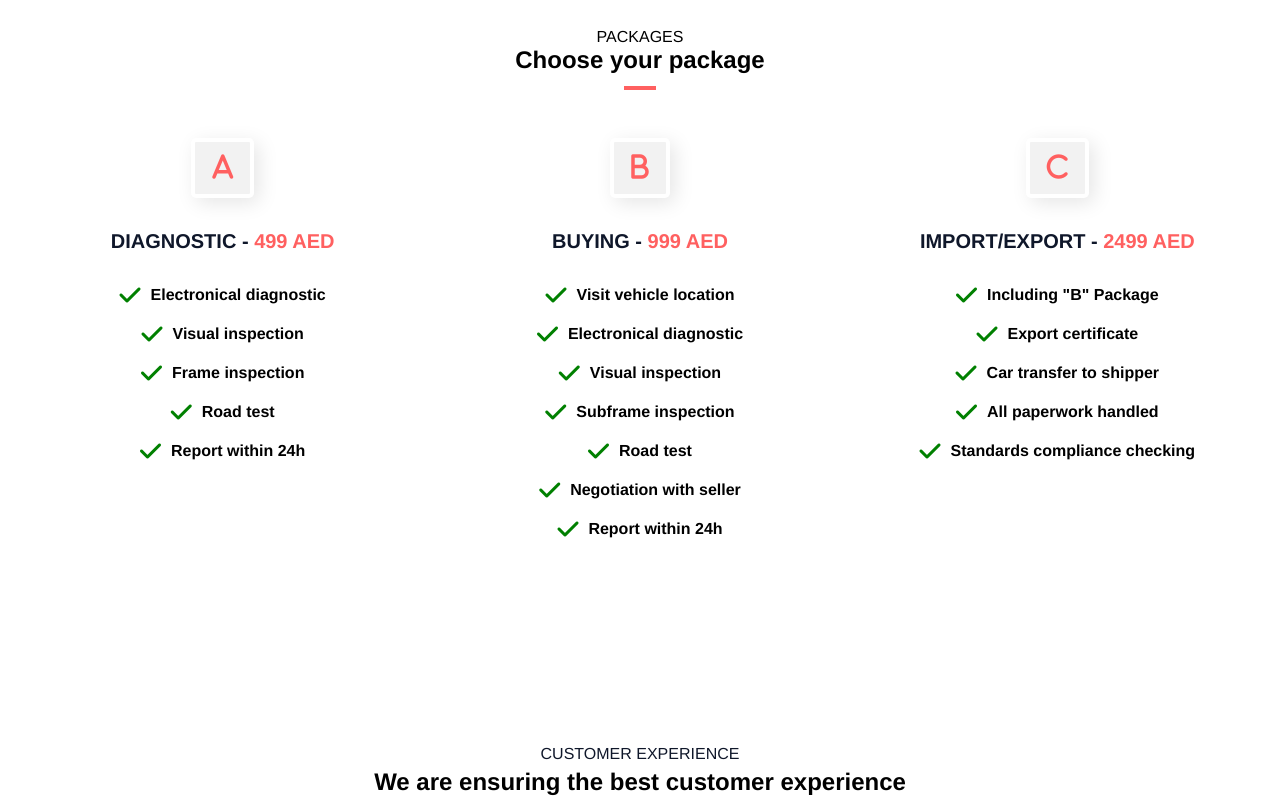
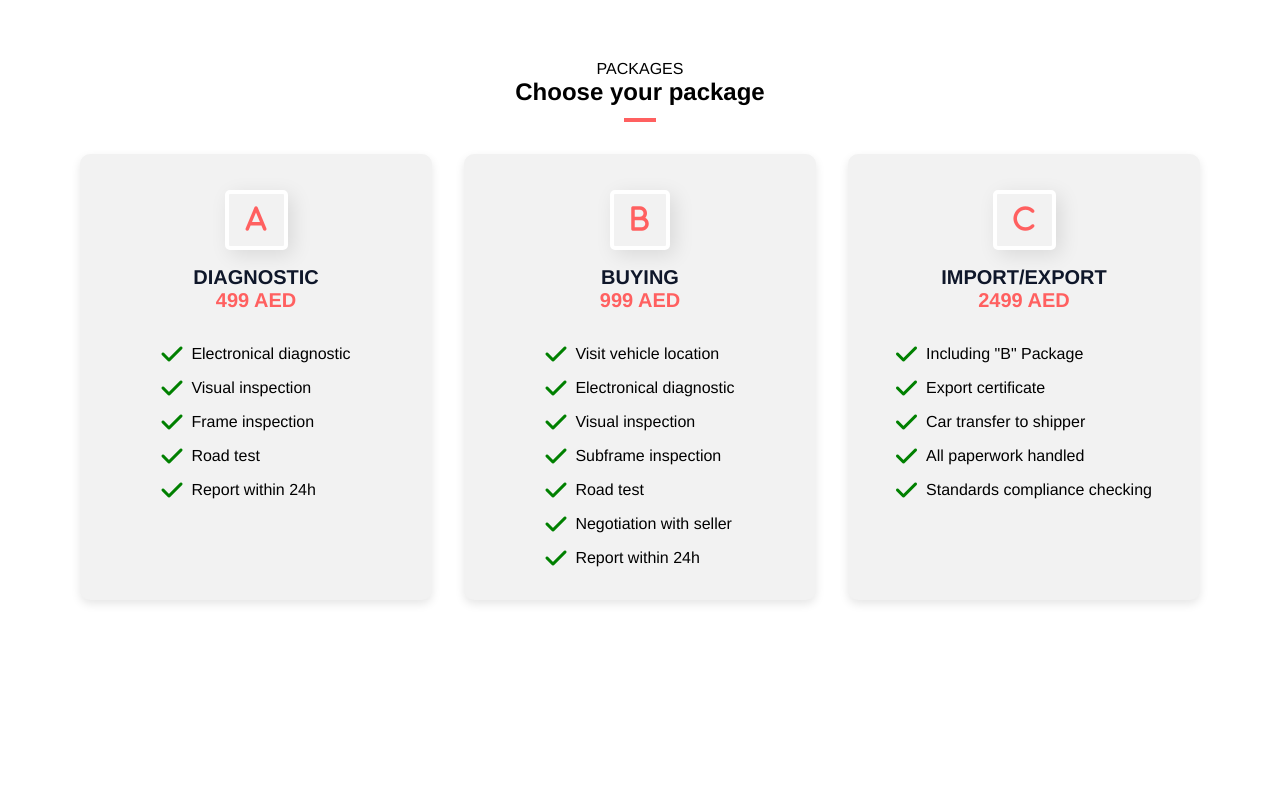
Before and after one commit to liguanovic/upauto-global-diagnostic, a plain HTML site: page index.html in a window 1280 px wide. Shown: the part 2480-3280 px from the top of the page. Drawn offline with Linux system fonts and the light colour scheme.

Commit message:
refactor html and css

```diff
--- a/index.html
+++ b/index.html
@@ -76,21 +76,20 @@
             <ul class="steps__grid">
                 <li class="steps__card">
                     <span><i class="fa-solid fa-location-dot"></i></span>
-                    <h3>Choose a location</h3>
-                    <p>Select your desired rental location from this locations list :
-                        Dubai , Sharjah , Ajman , Ras Al Khaimah</p>
+                    <h3>Choose your plan</h3>
+                    <p>Choose the plan that works best for you and start it with ease</p>
                 </li>
 
                 <li class="steps__card">
-                    <span><i class="fa-regular fa-calendar-check"></i></span>
-                    <h3>Pick-up date</h3>
-                    <p>Specify the date and time you wish to inspect your car.</p>
+                    <span><i class="fa-solid fa-phone"></i></span>
+                    <h3>Contact us</h3>
+                    <p>Contact us via WhatsApp or through our contact form to schedule an appointment</p>
                 </li>
 
                 <li class="steps__card">
-                    <span><i class="fa-solid fa-bookmark"></i></span>
-                    <h3>Book your inspection</h3>
-                    <p>Book your car inspection at home online.</p>
+                    <span><i class="fa-solid fa-magnifying-glass"></i></span>
+                    <h3>We do the job</h3>
+                    <p>Our team handles every aspect with precision and professionalism</p>
                 </li>
             </ul>
         </section>
@@ -169,17 +168,20 @@
             <ul class="steps__grid">
                 <li class="steps__card">
                     <span><i class="fa-solid fa-a"></i></span>
-                    <h3>DIAGNOSTIC - <b>499 AED</b></h3>
+                    <h3>DIAGNOSTIC <br><b>499 AED</b></h3>
+                    <a>
                         <label><i class="fa-solid fa-check"></i> Electronical diagnostic</label>
                         <label><i class="fa-solid fa-check"></i> Visual inspection</label>
                         <label><i class="fa-solid fa-check"></i> Frame inspection</label>
                         <label><i class="fa-solid fa-check"></i> Road test</label>
                         <label><i class="fa-solid fa-check"></i> Report within 24h</label>
+                    </a>
                 </li>
 
                 <li class="steps__card">
                     <span><i class="fa-solid fa-b"></i></span>
-                    <h3>BUYING - <b>999 AED</b></h3>
+                    <h3>BUYING <br><b>999 AED</b></h3>
+                    <a>
                         <label><i class="fa-solid fa-check"></i> Visit vehicle location</label>
                         <label><i class="fa-solid fa-check"></i> Electronical diagnostic</label>
                         <label><i class="fa-solid fa-check"></i> Visual inspection</label>
@@ -187,16 +189,19 @@
                         <label><i class="fa-solid fa-check"></i> Road test</label>
                         <label><i class="fa-solid fa-check"></i> Negotiation with seller</label>
                         <label><i class="fa-solid fa-check"></i> Report within 24h</label>
+                    </a>
                 </li>
 
                 <li class="steps__card">
                     <span><i class="fa-solid fa-c"></i></span>
-                    <h3>IMPORT/EXPORT - <b>2499 AED</b></h3>
+                    <h3>IMPORT/EXPORT <br><b>2499 AED</b></h3>
+                    <a>
                         <label><i class="fa-solid fa-check"></i> Including "B" Package</label>
                         <label><i class="fa-solid fa-check"></i> Export certificate</label>
                         <label><i class="fa-solid fa-check"></i> Car transfer to shipper</label>
                         <label><i class="fa-solid fa-check"></i> All paperwork handled</label>
                         <label><i class="fa-solid fa-check"></i> Standards compliance checking</label>
+                    </a>
                 </li>
             </ul>
         </section>
--- a/styles.css
+++ b/styles.css
@@ -58,7 +58,7 @@ ul {
 }
 
 [id="nav"] ul li {
-    padding-inline: 10px;
+    padding-inline: 7px;
     cursor: pointer;
 }
 
@@ -206,7 +206,7 @@ button:hover {
 
 .steps__card span {
     display: inline-block;
-    margin-bottom: 2rem;
+    margin: 2rem;
     padding: 10px 17px;
     font-size: 1.75rem;
     color: var(--primary-color);
@@ -298,26 +298,64 @@ b {
 }
 
 #packages h3 {
+    text-align: center;
     margin-bottom: 30px;
 }
 
-.steps__card label {
-    display: flex;
-    justify-content: center;
-    align-items: center;
-    font-size: 16px;
-    font-weight: bold;
-    margin-left: auto;
-    margin-right: auto;
-    padding-bottom: 15px;
-    cursor: pointer;
+#packages span {
+    margin: 1rem 2rem;
 }
 
-.steps__card label i {
-    margin-right: 10px;
+#packages .steps__grid {
+    margin: 20px;
+}
+
+#packages .steps__card {
+    background-color: #f2f2f2;
+    padding: 20px 10px;
+    border-radius: 10px;
+    box-shadow: 0px 4px 10px rgba(0, 0, 0, 0.1);
+    max-height: 600px;
+    box-sizing: border-box;
+    width: 100%;
+    margin: 0 auto;
+}
+
+#packages .steps__card li {
+    display: flex;
+    align-items: flex-start;
+    justify-content: center;
+    text-align: left;
+    padding: 10px;
+}
+
+#packages a {
+    display: inline-block;
+}
+
+#packages .steps__card label {
+    display: flex;
+    align-items: flex-start;
+    text-align: left;
+    font-size: 16px;
+    font-weight: 500;
+    color: #000;
+    line-height: 1.5rem;
+    margin-bottom: 10px;
+    position: relative;
+    padding-left: 30px;
+}
+
+#packages .steps__card label i {
+    position: absolute;
+    left: 0;
     color: green;
     font-size: 1.5rem;
+    line-height: 1.5rem;
+    margin-right: 10px;
 }
+
+
 
 [id="experience"] {
     max-width: var(--max-width);
@@ -716,6 +754,10 @@ textarea::placeholder {
         height: auto;
     }
 
+    #nav ul li {
+        padding-inline: 10px;
+    }
+
     header::before {
         height: calc(100% - 4rem);
     }
@@ -742,6 +784,10 @@ textarea::placeholder {
     .packages-article {
         flex-direction: row;
         justify-content: space-between;
+    }
+
+    #packages .steps__grid {
+        margin: 10px;
     }
 
     .experience__content img {
@@ -788,3 +834,10 @@ textarea::placeholder {
         font-size: 1.2rem;
     }
 }
+
+@media (width > 1000px) {
+    #packages .steps__grid {
+        margin-left: 50px;
+        margin-right: 50px;
+    }
+}
```
Lines whose indentation alone changed are shown as unchanged.
